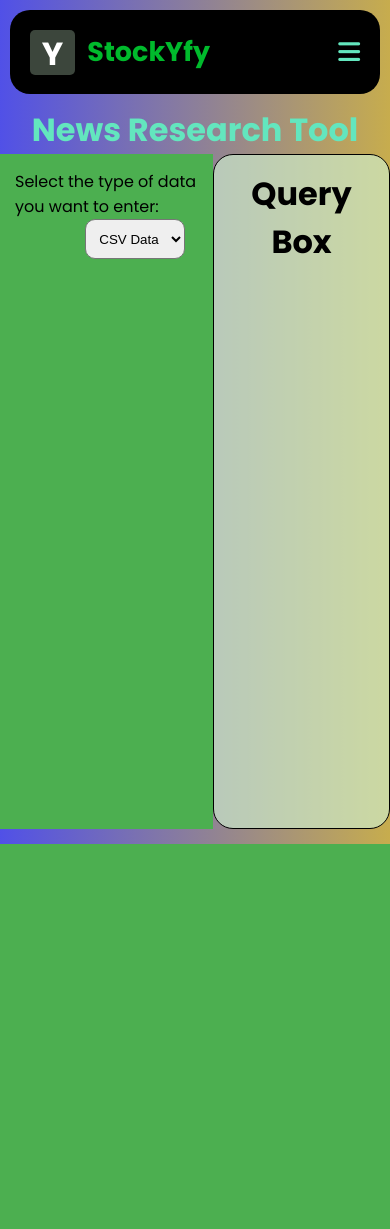
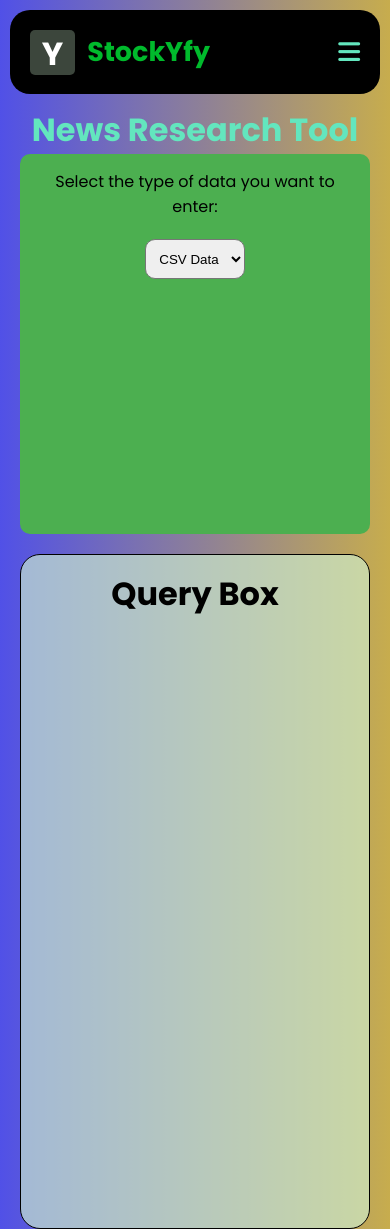
Before and after one commit to Rohitrebel/AI-Stock-Analysis-Dashboard-Application, a Flask app: page /news-research-tool in a window 390 px wide. Before the commit the page ends 844 px from the top, so only its background shows below. Run offline with Flask 3, Linux system fonts and the light colour scheme; some libraries are stand-ins or nearby versions.

Commit message:
updated responsiveness

```diff
--- a/static/css/styles.css
+++ b/static/css/styles.css
@@ -358,7 +358,7 @@ button:hover {
   border: 1px solid #ffffff7f;
 }
 ::placeholder {
-  color: whitesmoke;
+  color: rgba(137, 43, 226, 0.485);
 }
 
 .returns-input-container {
@@ -442,7 +442,7 @@ button:hover {
   height: 100%;
   background-color: #4caf50;
   min-width: 100px;
-  max-width: 300px;
+
   padding: 15px;
 }
 
@@ -457,7 +457,7 @@ button:hover {
   width: 100px;
   height: 40px;
   text-align: center;
-  margin-left: 70px;
+  margin-top: 20px;
 }
 
 .url-input-el {
@@ -529,7 +529,7 @@ button:hover {
   border: 1px solid;
   border-radius: 10px;
   width: fit-content;
-  height: 40px;
+  height: auto;
   text-align: center;
   background-color: rgb(0 0 0 / 80%);
   padding: 6px;
@@ -595,6 +595,10 @@ button:hover {
 .download-csv-btn {
   background-color: rgba(236, 255, 25, 0.71);
   width: 150px;
+}
+
+.select-container {
+  text-align: center;
 }
 /* Responsive Styles */
 @media screen and (max-width: 1000px) {
@@ -672,4 +676,20 @@ button:hover {
       rgba(37, 37, 225, 0.8)
     );
   }
+  .sidebar-main-container {
+    flex-direction: column;
+    justify-content: center;
+    padding-left: 20px;
+    padding-right: 20px;
+    gap: 20px;
+  }
+  .side-bar-container {
+    min-height: 45vh;
+    width: 100%;
+    border-radius: 10px;
+  }
+  .main-container {
+    height: 50vh;
+    width: 100%;
+  }
 }
--- a/templates/stock_analysis.html
+++ b/templates/stock_analysis.html
@@ -249,7 +249,7 @@
         </div>
         {%if graph_candle%}
         <div class="returns-summary">
-          <h1>📊 Investment Summary</h1>
+          <h1 style="text-align: center">📊 Investment Summary</h1>
           {% if profit_pct | round(2) > 0 %}
           <div class="profit-loss-text">
             You have incurred profits!! Profit Amount: {{ profit_loss }} ({{
```
